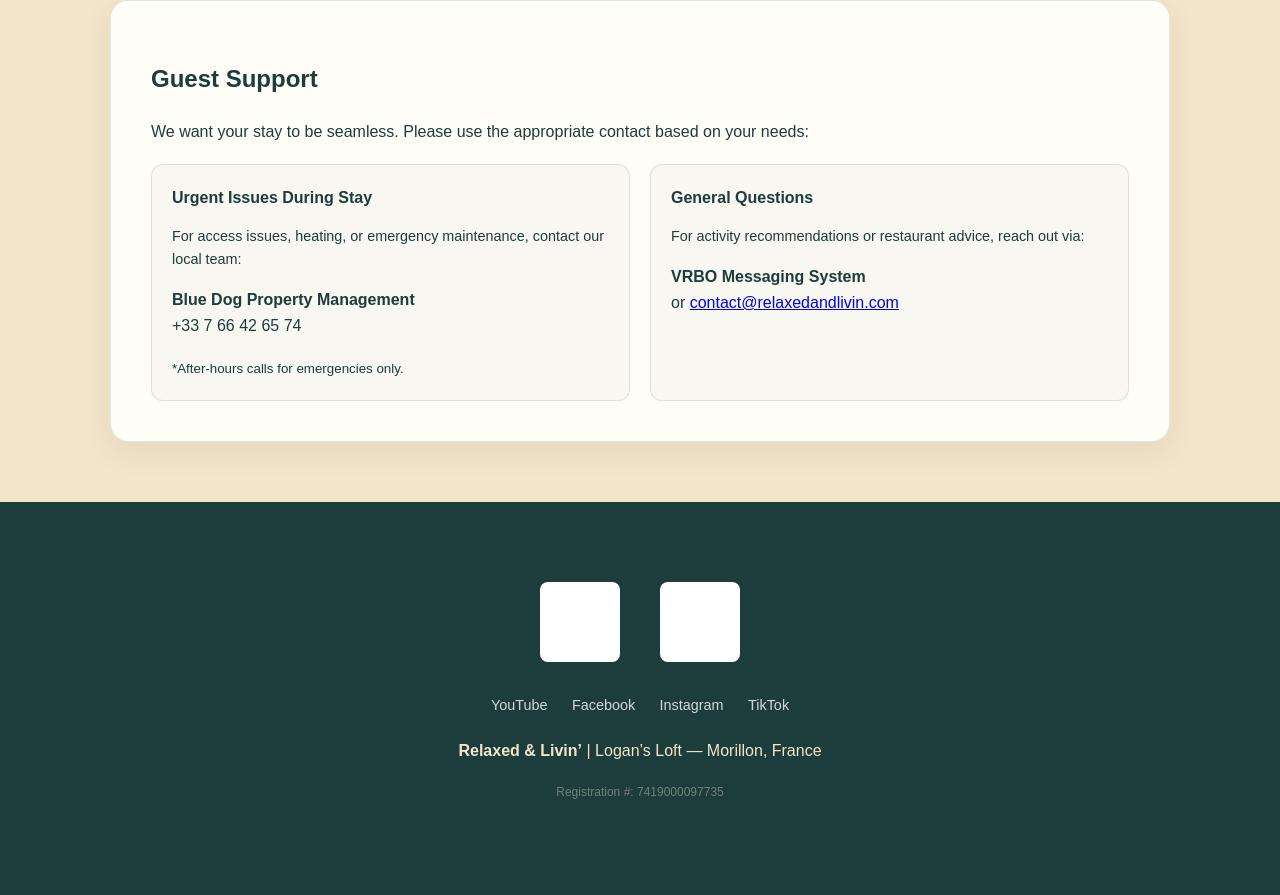
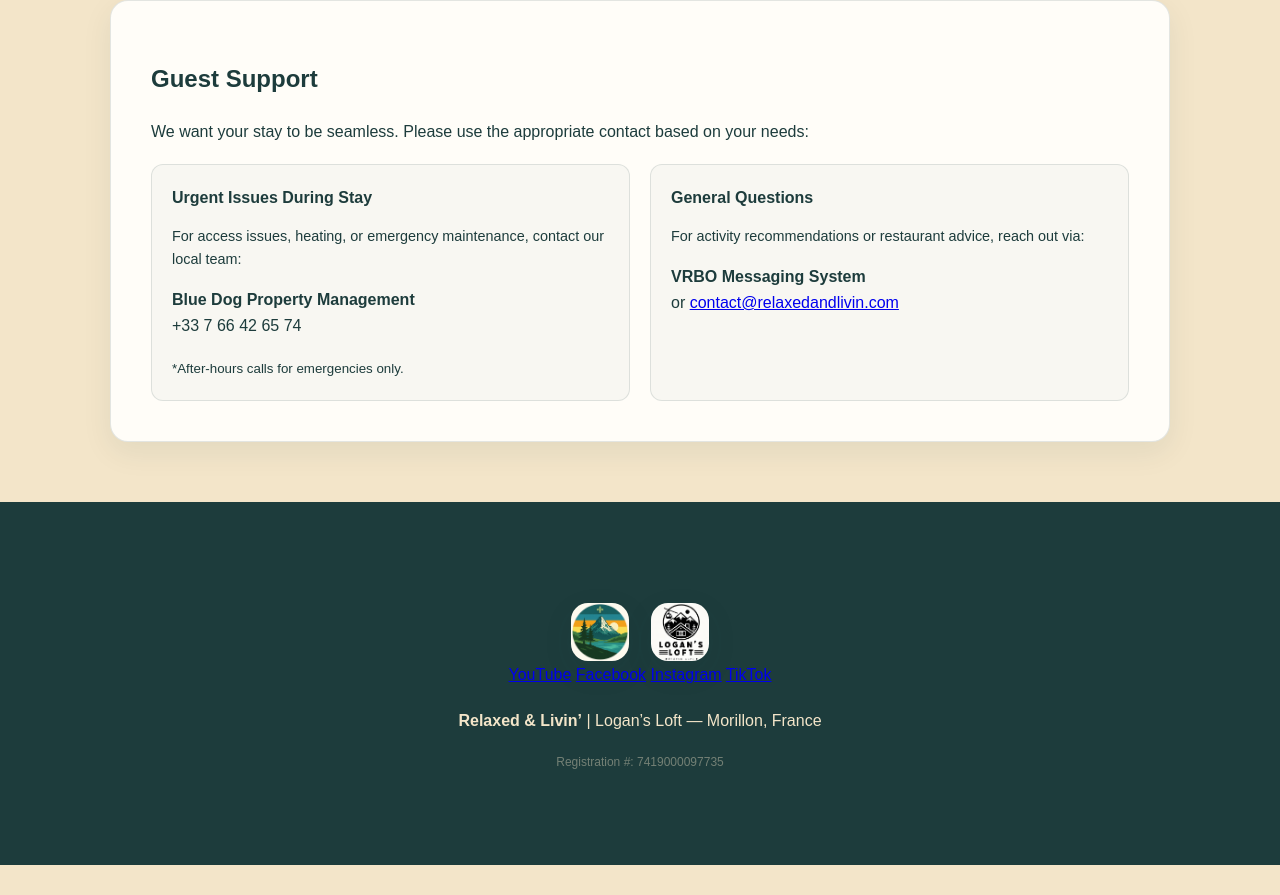
Before and after one commit to SlaveToTheAlgorithm/logans-loft, a plain HTML site: page index.html in a window 1280 px wide. Shown: the part 4033-4928 px from the top of the page. After the commit the page ends 4898 px from the top, so only its background shows below. Drawn offline with Linux system fonts and the light colour scheme.

```diff
--- a/index.html
+++ b/index.html
@@ -145,20 +145,22 @@
       padding: 80px 20px;
       text-align: center;
     }
-    .footer-logos {
-      display: flex;
-      justify-content: center;
-      gap: 40px;
-      align-items: center;
-      margin-bottom: 30px;
-    }
-    .footer-logos img {
-      width: 80px;
-      height: auto;
-      border-radius: 8px;
-      border: none;
-      box-shadow: none;
-      filter: brightness(0) invert(1);
+   .footer-logos {
+    display: flex;
+    gap: 20px;
+    justify-content: center; /* Centers them in the footer */
+    margin-top: 20px;
+    position: relative;
+    z-index: 10; /* Pulls them to the top layer */
+}
+
+.footer-logos img {
+    height: 60px; /* Adjust this to the size you want */
+    width: auto;
+    display: inline-block;
+    opacity: 1 !important;
+    visibility: visible !important;
+}
     }
     .social-links a {
       color: white;
```
